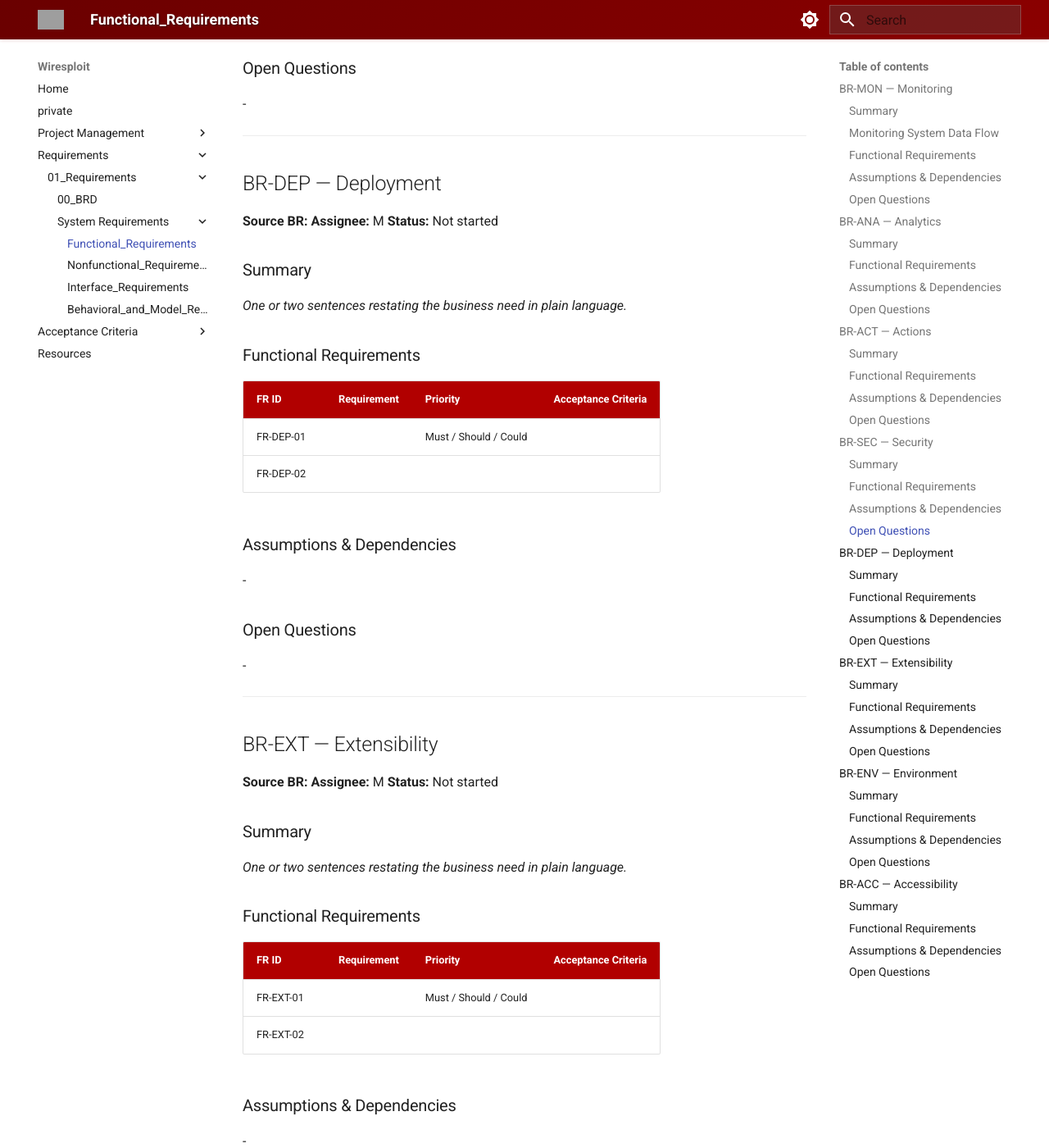
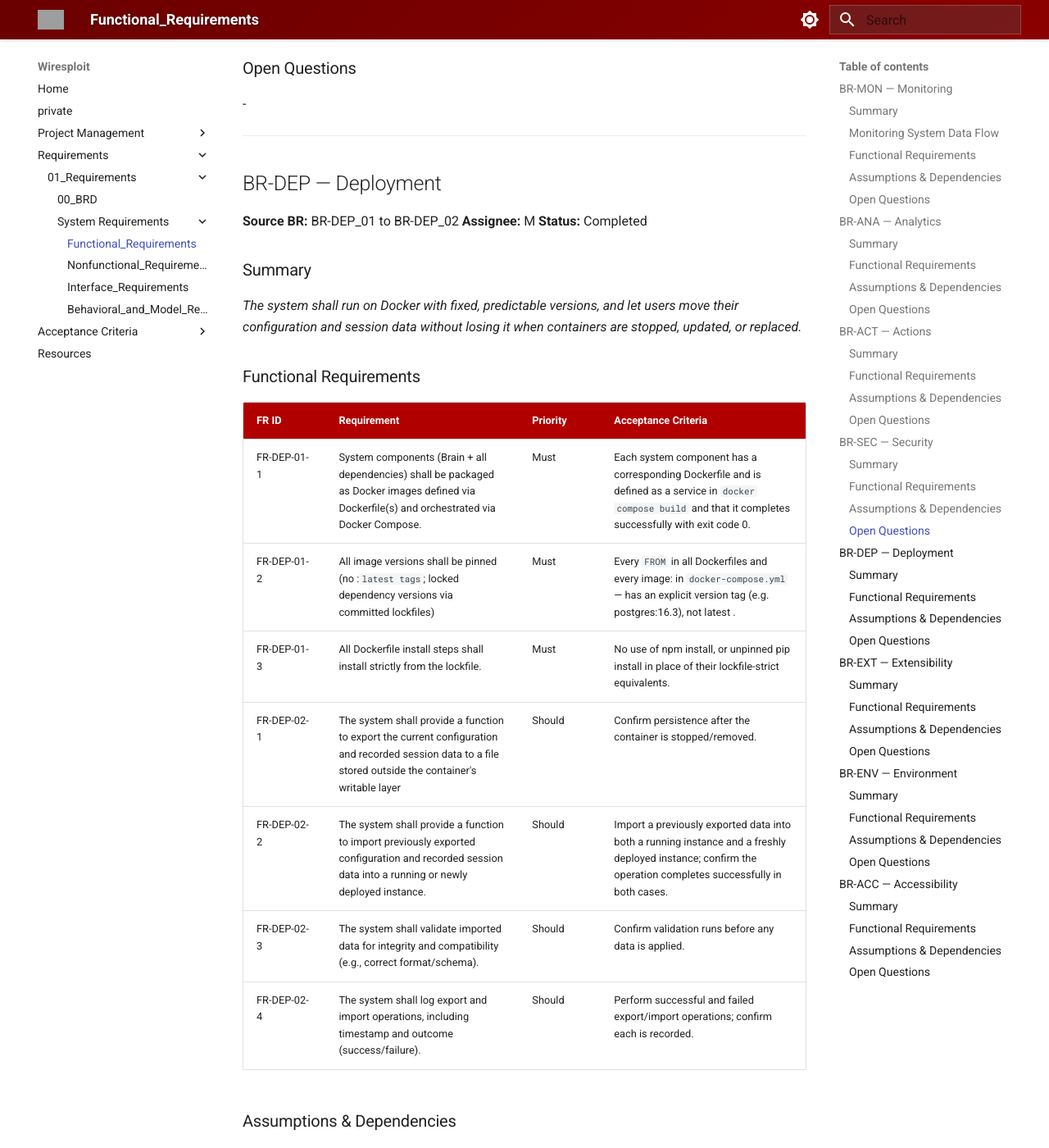
Before and after one commit to EG-ETCS/wiresploit, an MkDocs documentation site: the page built from docs/01_Requirements/01_SysRS/01_Functional_Requirements.md, in a window 1280 px wide and 1400 px high, scrolled down 5599 px. Shown: the whole window at 82% size. Built offline with MkDocs 1.6.1 and Material for MkDocs 9.7.7, drawn with Linux system fonts in a browser that asks for light colours; some of the changed text lies outside the part shown; grey boxes are pictures that could not be loaded.

Commit message:
Add Deployment and Extensibility functional requirements

```diff
--- a/docs/01_Requirements/01_SysRS/01_Functional_Requirements.md
+++ b/docs/01_Requirements/01_SysRS/01_Functional_Requirements.md
@@ -157,49 +157,64 @@ _One or two sentences restating the business need in plain language._
 
 ## BR-DEP — Deployment
 
-**Source BR:**
+**Source BR:** BR-DEP_01 to BR-DEP_02
 **Assignee:** M
-**Status:** Not started
+**Status:** Completed
 
 ### Summary
-_One or two sentences restating the business need in plain language._
+_The system shall run on Docker with fixed, predictable versions, and let users move their configuration and session data without losing it when containers are stopped, updated, or replaced._
 
 ### Functional Requirements
 
 | FR ID | Requirement | Priority | Acceptance Criteria |
 |---|---|---|---|
-| FR-DEP-01 | | Must / Should / Could | |
-| FR-DEP-02 | | | |
+| FR-DEP-01-1 | System components (Brain + all dependencies) shall be packaged as Docker images defined via Dockerfile(s) and orchestrated via Docker Compose. | Must | Each system component has a corresponding Dockerfile and is defined as a service in `docker compose build` and that it completes successfully with exit code 0. |
+| FR-DEP-01-2 | All image versions shall be pinned (no :`latest tags`; locked dependency versions via committed lockfiles) | Must | Every `FROM` in all Dockerfiles and every image: in `docker-compose.yml` — has an explicit version tag (e.g. postgres:16.3), not latest . |
+| FR-DEP-01-3 | All Dockerfile install steps shall install strictly from the lockfile. | Must | No use of npm install, or unpinned pip install in place of their lockfile-strict equivalents.
+| FR-DEP-02-1 | The system shall provide a function to export the current configuration and recorded session data to a file stored outside the container's writable layer  | Should | Confirm persistence after the container is stopped/removed. |
+| FR-DEP-02-2 | The system shall provide a function to import previously exported configuration and recorded session data into a running or newly deployed instance. | Should | Import a previously exported data into both  a running instance and  a freshly deployed instance; confirm the operation completes successfully in both cases. |
+| FR-DEP-02-3 | The system shall validate imported data for integrity and compatibility (e.g., correct format/schema). | Should |  Confirm validation runs before any data is applied. |
+| FR-DEP-02-4| The system shall log export and import operations, including timestamp and outcome (success/failure). | Should | Perform successful and failed export/import operations; confirm each is recorded. |
 
 ### Assumptions & Dependencies
--
+- The application has a defined, versioned schema for configuration and session data to support import validation.
+- Exported files are stored on a host-accessible path that persists independently of the container.
 
 ### Open Questions
--
+- Does import into a running instance hot-apply the config/session data, or does it require a restart?
+- On import, is the behavior full overwrite or merge with existing session data?
+- What happens if validation (FR-DEP-02-3) fails partway through an import?
+- What export/import formats are required (JSON, SQL dump, encrypted archive)?
+
 
 ---
 
 ## BR-EXT — Extensibility
 
-**Source BR:**
+**Source BR:** BR-EXT-01 to BR-EXT-02
 **Assignee:** M
-**Status:** Not started
+**Status:** Completed
 
 ### Summary
-_One or two sentences restating the business need in plain language._
+_The system shall grow to support new communication protocols over time, and let external capture nodes plug in as an additional data source._
 
 ### Functional Requirements
 
 | FR ID | Requirement | Priority | Acceptance Criteria |
 |---|---|---|---|
-| FR-EXT-01 | | Must / Should / Could | |
-| FR-EXT-02 | | | |
+| FR-EXT-01-1 | Implement communication protocol via a modular architecture, allowing new protocol modules without modifying the core system codebase. | Should | Isolate protocol handling in separate modules with a defined interface. |
+| FR-EXT-01-2 | Define a standard protocol module interface (e.g., required methods/functions for connect, parse, send, disconnect) that any new protocol implementation must conform to. | Should | Review documentation/code for a defined protocol interface (abstract class, contract, or schema); confirm an existing protocol module implements it fully. |
+| FR-EXT-02-1 | Provide a documented API (e.g., REST, or similar) enabling external hardware capture tools to submit captured data to the system. | Could | Call the documented API from an external tool/script and confirm data is accepted. |
+| FR-EXT-02-2 | Treat data received from external capture tools as an additional data source, processed through the same correlation/monitoring pipeline as data from native Capture Nodes. | Could | Equivalent handling for data from both the external integration interface and a native Capture Node.|
+| FR-EXT-02-3 | Validate data submitted by external capture tools for correct format/schema before ingesting it into the pipeline. | Could | Reject invalid payloads without disrupting the pipeline. |
+| FR-EXT-02-4 | Log all connections and data submissions from external capture tools, including source identity, timestamp, and outcome (success/failure). | Could | Submited data via the integration interface is logged with source, timestamp, and outcome. |
+
 
 ### Assumptions & Dependencies
--
+- External capture nodes are assumed to be semi-trusted; hence explicit validation and logging requirements (FR-EXT-02-3, 02-4).
 
 ### Open Questions
--
+- Should rejected/invalid payloads (FR-EXT-02-3) be queued for review, or simply dropped with an error response to the sender?
 
 ---
 
```
